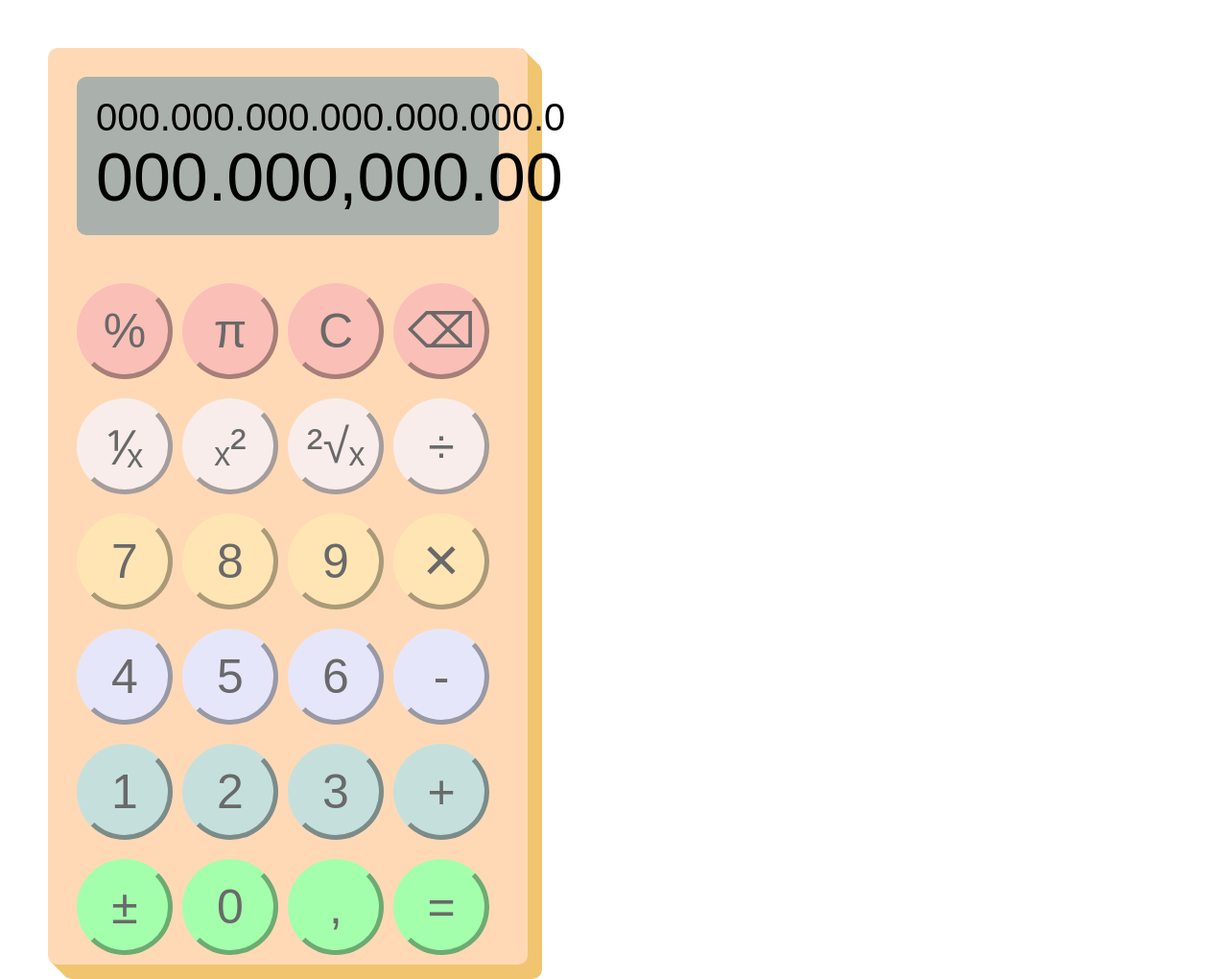
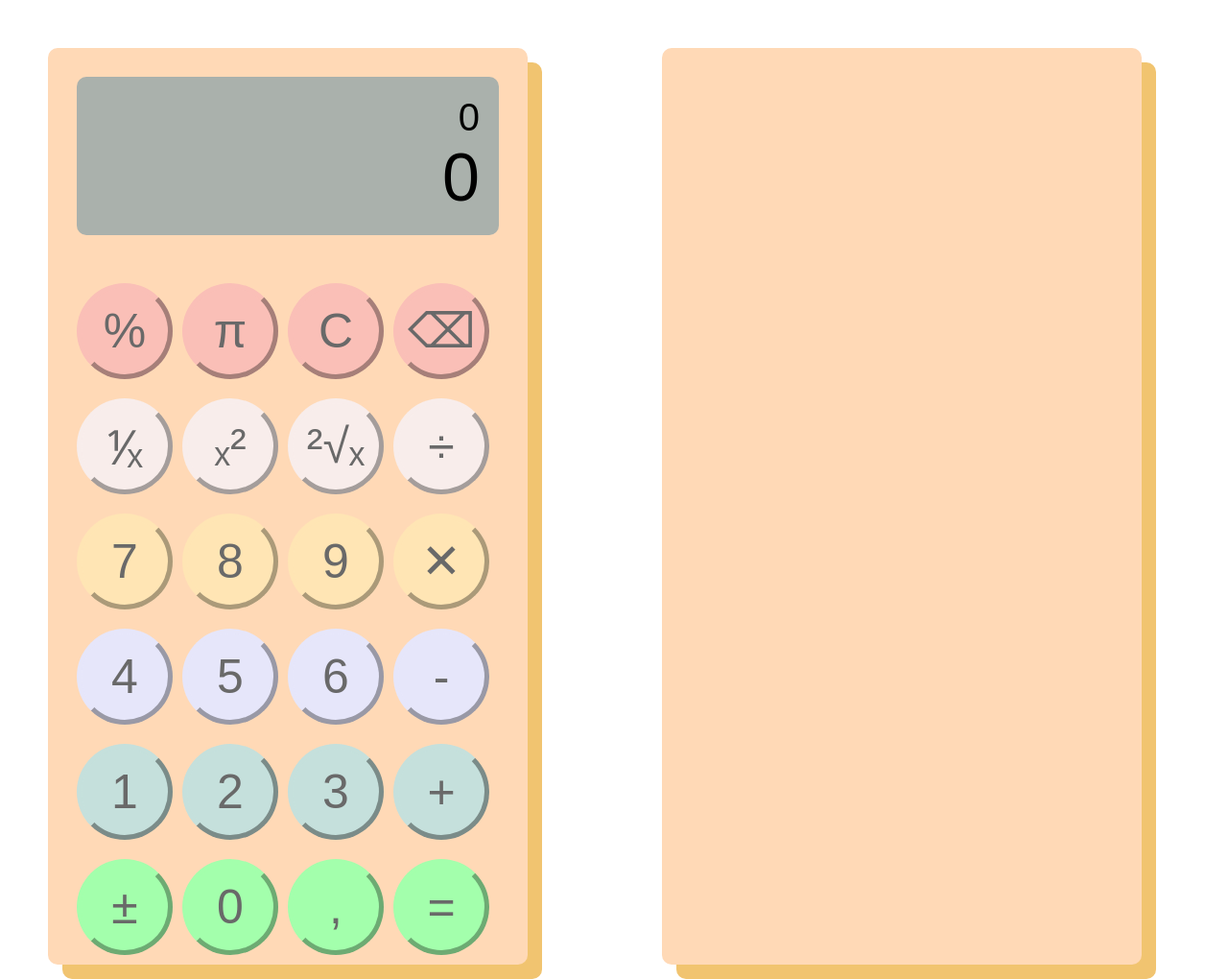
Before and after one commit to DiegusNueva/calculadora-estandar, a plain HTML site: page index.html in a window 1280 px wide. Shown: the whole page at 96% size. Drawn offline with Linux system fonts and the light colour scheme; a web font is replaced by a local one.

Commit message:
Se necesita acabar de maquetar el historial

```diff
--- a/index.html
+++ b/index.html
@@ -8,10 +8,11 @@
     <link href="https://fonts.cdnfonts.com/css/ds-digital" rel="stylesheet">
 </head>
 <body>
+    <div class="contenedor">
     <div class="calculator">
         <div class="screen">
-        <div data-last>000.000.000.000.000.000.0</div> <!--25 characters-->
-        <div data-final>000.000,000.00</div> <!--14 characters-->
+        <div data-last>0</div> <!--25 characters-->
+        <div data-final>0</div> <!--14 characters-->
         </div>
 
         <div class="buttons">
@@ -41,6 +42,10 @@
             <button class="item equals row6" value="equals">=</button>
         </div>
     </div>
+    <div class="historial">
+
+    </div>
+</div>
     <script src="./scripts/index.js"></script>
 </body>
 </html>
--- a/styles/styles.css
+++ b/styles/styles.css
@@ -7,6 +7,14 @@ body{
     background-color: white;
     font-family: Verdana, Geneva, Tahoma, sans-serif;
 }
+.contenedor{
+    display: grid;
+    grid-template-columns: repeat(2, 1fr);
+}
+.column{
+    display: grid;
+    grid-column-start: 1fr 1fr;
+}
 .calculator{
     background-color: #ffd9b6;
     max-width: 500px;
@@ -14,28 +22,6 @@ body{
     padding: 30px 30px 0 30px;
     border-radius: 10px;
     box-shadow: 15px 15px 0px rgb(241, 196, 112);
-}
-.calculator::after{
-    content: '';
-    position: absolute;
-    width: 25px;
-    height: 8px;
-    background-color: rgb(241, 196, 112);
-    transform: rotate(45deg);
-    margin-left: -29px;
-    margin-top: -2px;
-    z-index: -1;
-}
-.calculator::before{
-    content: '';
-    position: absolute;
-    width: 25px;
-    height: 8px;
-    background-color:  rgb(241, 196, 112);
-    transform: rotate(45deg);
-    margin-left: 458px;
-    margin-top: -22px;
-    z-index: -1;
 }
 .screen{
     width: 100%;
@@ -101,3 +87,12 @@ button:hover{
     background-color: #a3ffac;
     border-color: #a3ffac;
 }
+
+.historial{
+    background-color: #ffd9b6;
+    max-width: 500px;
+    margin: 50px;
+    padding: 30px 30px 0 30px;
+    border-radius: 10px;
+    box-shadow: 15px 15px 0px rgb(241, 196, 112);
+}
```
